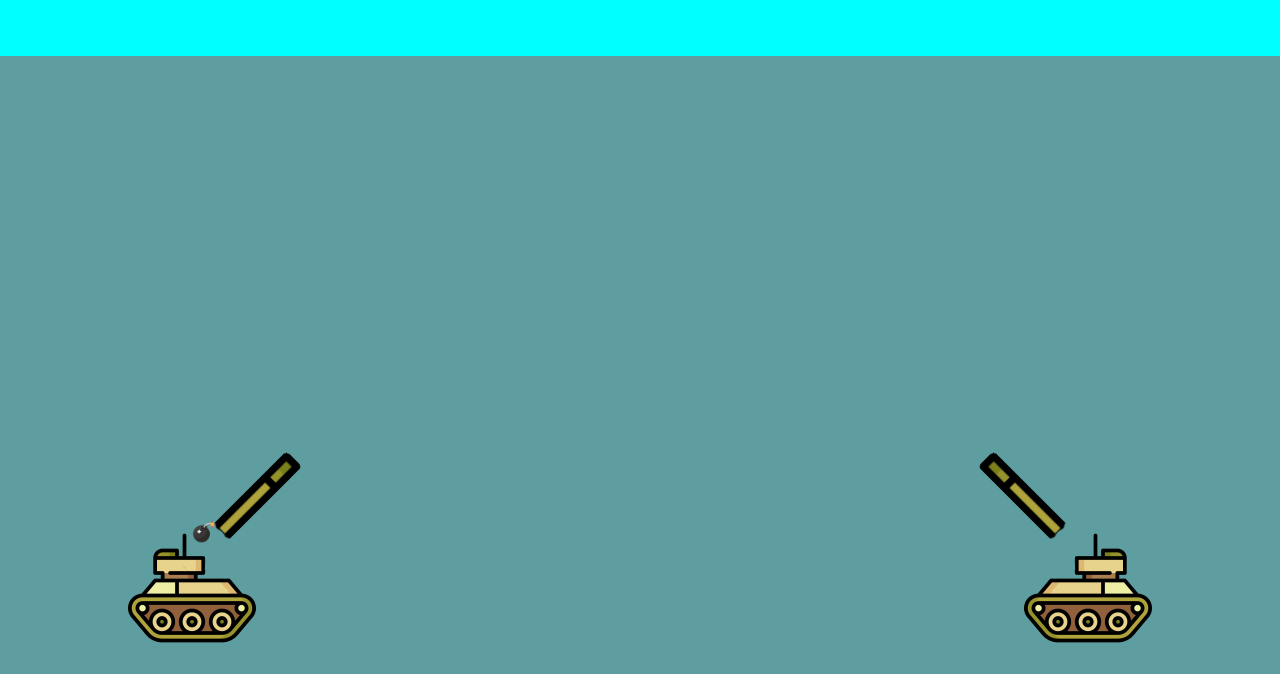
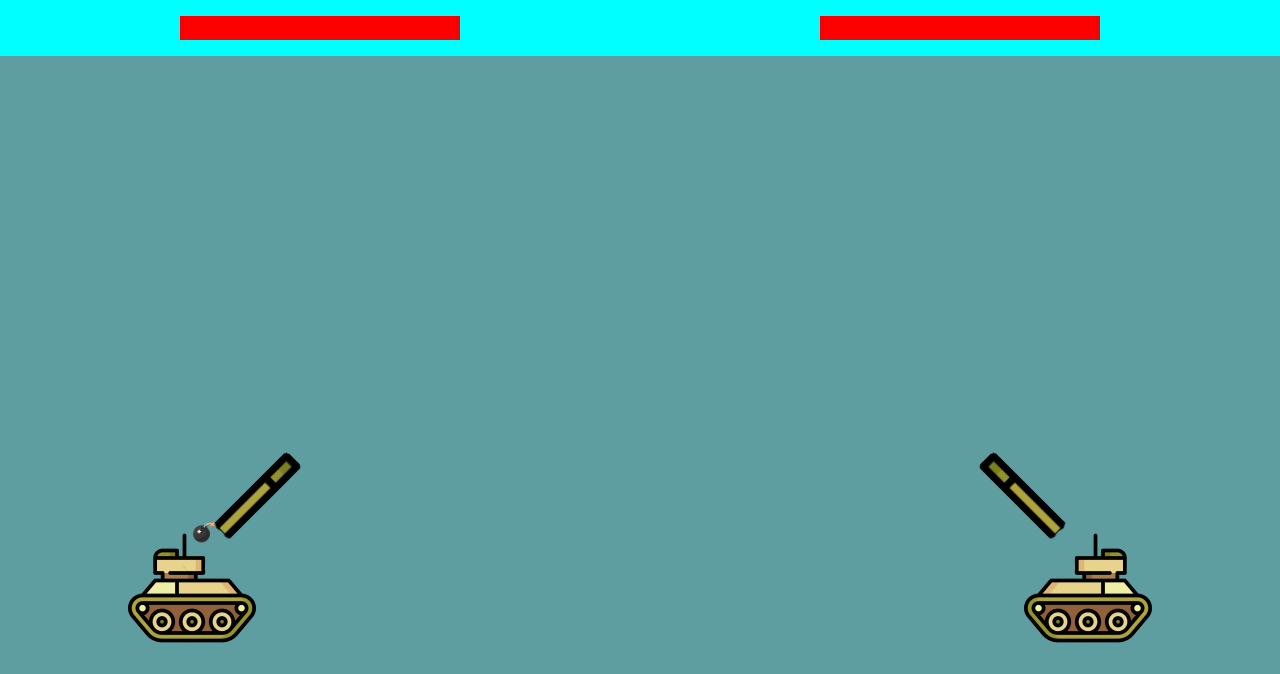
Before and after one commit to vaidic-dodwani/Pocket_Tanks, a plain HTML site: page index.html in a window 1280 px wide. Shown: the top 674 px of the page. Drawn offline with Linux system fonts and the light colour scheme.

Commit message:
Added Health Bar And Damage Functionallity

```diff
--- a/index.html
+++ b/index.html
@@ -9,8 +9,12 @@
   </head>
   <body>
     <div id="status_window">
-      <div id="health_1"></div>
-      <div id="health_2"></div>
+      <div class="health_container">
+        <div id="health_bar_1"></div>
+      </div>
+     <div class="health_container">
+        <div id="health_bar_2"></div>
+      </div>
     </div>
     <div id="game">
       <img
--- a/script.js
+++ b/script.js
@@ -5,6 +5,10 @@ const shooter = [
 const tank = [
   document.getElementById("tank_facing_right"),
   document.getElementById("tank_facing_left"),
+];
+const health_display = [
+  document.getElementById("health_bar_1"),
+  document.getElementById("health_bar_2"),
 ];
 const move_display = document.getElementById("move_display");
 const move_name_display = document.getElementById("move_name_display");
@@ -23,6 +27,7 @@ var loopcntrl = [0, 0];
 const pi = 3.14159;
 
 bombplacement();
+health_bar_update();
 
 function move_name_change() {
   if (current_move[turn] == 2) current_move[turn] = 0;
@@ -48,6 +53,16 @@ function angle_change(increase) {
     shooter[turn].style.rotate = angle[turn] + "deg";
     angle_display.innerHTML = "Angle: " + angle[turn];
   }
+}
+
+function damage() {
+  health[turn] -= 20;
+  health_bar_update();
+}
+
+function health_bar_update() {
+  health_display[0].style.width = health[0] + "%";
+  health_display[1].style.width = health[1] + "%";
 }
 
 function move_animation(direction) {
@@ -110,8 +125,8 @@ function fire() {
       bomb.style.bottom = y + "vh";
       if (y < 20) {
         clearInterval(loopcntrl[0]);
+        if (isHitting(x)) damage();
         bombplacement();
-        isHitting(x);
         update_control_bar();
       }
     }, 10);
@@ -132,8 +147,8 @@ function fire() {
       bomb.style.bottom = y + "vh";
       if (y < 20) {
         clearInterval(loopcntrl[1]);
+        if (isHitting(x)) damage();
         bombplacement();
-        isHitting(x);
         update_control_bar();
       }
     }, 10);
--- a/styles.css
+++ b/styles.css
@@ -8,19 +8,27 @@
   display: flex;
   background-color: aqua;
   height: 7vh;
-  justify-content: space-between;
+  justify-content: space-around;
   align-items: center;
-  /* display: inline-block; */
+}
+.health_container {
+  height: 3vh;
+  width: 35vh;
+  border-style: solid;
+  border: 1rem;
+  border-color: black;
+  background-color: azure;
 }
 
-#health_1 {
-  width: 40%;
-  background-color: blueviolet;
+#health_bar_1 {
+  height: 3vh;
+  background-color: red;
 }
 
-#health_2 {
-  width: 40%;
-  background-color: blue;
+#health_bar_2 {
+  float: right;
+  height: 3vh;
+  background-color: red;
 }
 
 #game {
```
Also changed, not shown: Assests/Images/heart.png (added).
